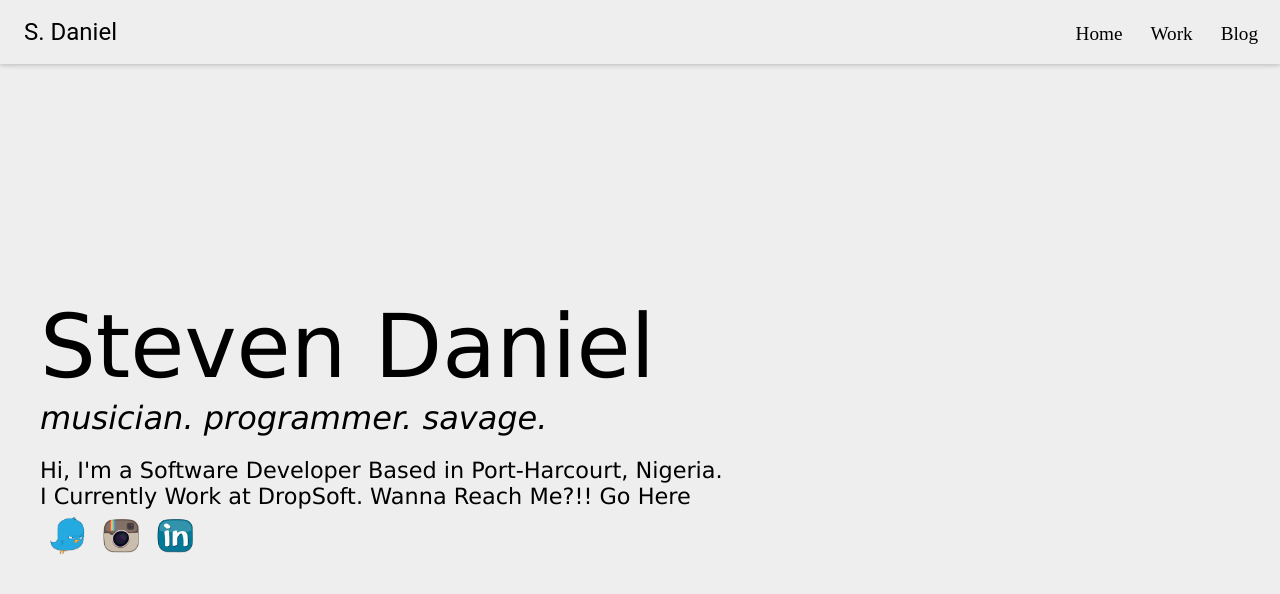
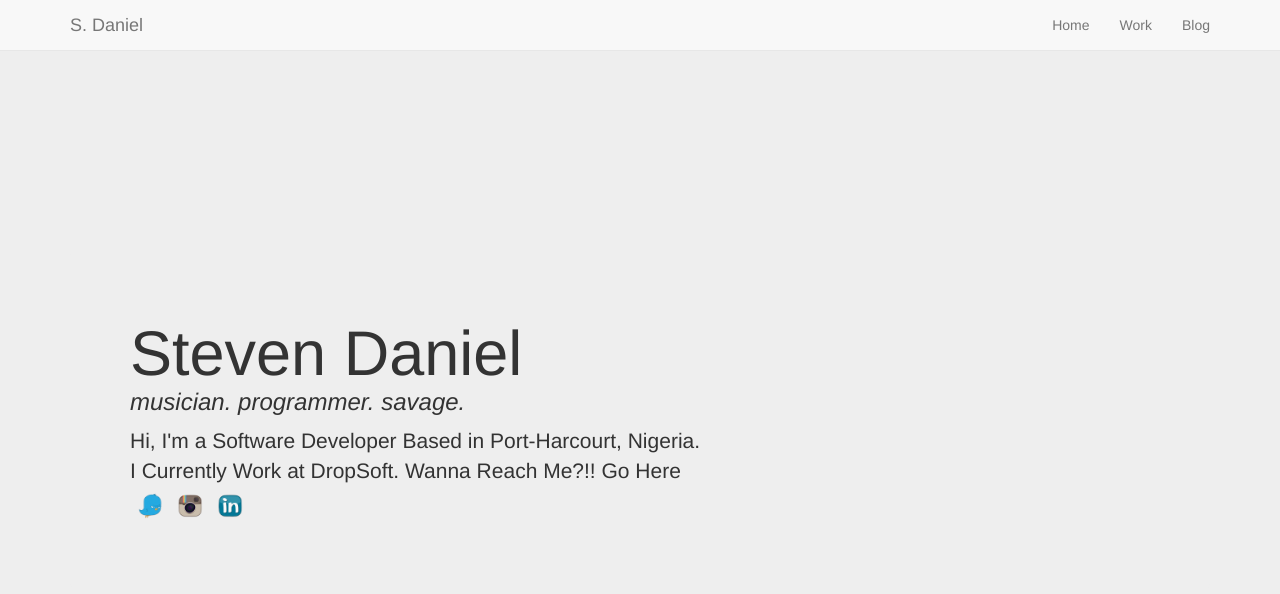
Before and after one commit to Sdantevie/thefront, a React (Create React App) app: page / in a window 1280 px wide. Shown: the top 594 px of the page. Built offline with nearby package versions, Linux system fonts and the light colour scheme; what react-tap-event-plugin would draw is missing.

Commit message:
done with material-ui, now using bootstrap from a cdn

```diff
--- a/package.json
+++ b/package.json
@@ -23,7 +23,6 @@
     "webpack-merge": "^4.1.0"
   },
   "dependencies": {
-    "material-ui": "^0.18.0",
     "react": "^15.5.4",
     "react-bootstrap": "^0.31.0",
     "react-dom": "^15.5.4",
--- a/public/index.html
+++ b/public/index.html
@@ -1,9 +1,11 @@
 <!doctype html>
 <html lang="en">
-  <head>
+
+<head>
     <meta charset="utf-8">
     <meta name="viewport" content="width=device-width, initial-scale=1">
     <link rel="shortcut icon" href="./images/favicon.ico">
+    <link href="https://maxcdn.bootstrapcdn.com/bootstrap/3.3.7/css/bootstrap.min.css" rel="stylesheet" integrity="sha384-BVYiiSIFeK1dGmJRAkycuHAHRg32OmUcww7on3RYdg4Va+PmSTsz/K68vbdEjh4u" crossorigin="anonymous">
     <!--
       Notice the use of %PUBLIC_URL% in the tag above.
       It will be replaced with the URL of the `public` folder during the build.
@@ -14,8 +16,9 @@
       Learn how to configure a non-root public URL by running `npm run build`.
     -->
     <title>S. Daniel</title>
-  </head>
-  <body>
+</head>
+
+<body>
     <div id="root"></div>
     <!--
       This HTML file is a template.
@@ -27,5 +30,8 @@
       To begin the development, run `npm start`.
       To create a production bundle, use `npm run build`.
     -->
-  </body>
+    <script src="https://cdnjs.cloudflare.com/ajax/libs/jquery/3.2.1/jquery.min.js"></script>
+    <script src="https://maxcdn.bootstrapcdn.com/bootstrap/3.3.7/js/bootstrap.min.js" integrity="sha384-Tc5IQib027qvyjSMfHjOMaLkfuWVxZxUPnCJA7l2mCWNIpG9mGCD8wGNIcPD7Txa" crossorigin="anonymous"></script>
+</body>
+
 </html>
--- a/src/App.css
+++ b/src/App.css
@@ -1,14 +1,8 @@
 .App-Content {
-     background-color: #EEEEEE;
+     background: transparent;
      height: 100%;
      width: 100%;
      z-index: 1;
      position: fixed;
 
 }
-.laPimp {
-    position:absolute;
-    top: 100%;
-    width:100%;
-    z-index: 2;
-}
--- a/src/App.js
+++ b/src/App.js
@@ -1,18 +1,13 @@
 import React from 'react';
 import {BrowserRouter, Route, Switch} from 'react-router-dom'
-import lightBaseTheme from 'material-ui/styles/baseThemes/lightBaseTheme';
-import MuiThemeProvider from 'material-ui/styles/MuiThemeProvider';
-import getMuiTheme from 'material-ui/styles/getMuiTheme';
 import Header  from './components/header/header';
 import Home from './components/home/home';
 import BlogLanding from './components/blog/bloglanding';
 import './App.css'
 
 class App extends React.Component {
-
   render(){
     return(
-        <MuiThemeProvider muiTheme={getMuiTheme(lightBaseTheme)}>
           <div className="App-Content">
               <Header/>
               <Switch>
@@ -20,7 +15,6 @@ class App extends React.Component {
                 <Route path="/blog" component={BlogLanding}/>
               </Switch>
           </div>
-        </MuiThemeProvider>
     );
   }
 }
--- a/src/components/header/header.css
+++ b/src/components/header/header.css
@@ -1,17 +1,3 @@
-.linkContainer {
-    text-align: center;
-    padding-top: 15px
+.head {
+    background: transparent;
 }
-
-.linking {
-    box-sizing: border-box;
-    padding: 20px 14px 2px 14px;
-    text-decoration: none;
-    color: #000000;
-    font-size: 120%;
-    font-family: 'Lucida-Sans';
-}
-
-.linking:hover {
-    color: #bdbdbd;
-}
--- a/src/components/header/header.js
+++ b/src/components/header/header.js
@@ -1,30 +1,30 @@
 import React from 'react';
-import {Link} from 'react-router-dom';
+import { Link } from 'react-router-dom';
 import './header.css';
-import AppBar from 'material-ui/AppBar';
 
-class Head extends React.Component{
-    render(){
-         const navlink = (
-            <div className="linkContainer">
-                        <Link to='/' className="linking">Home</Link>
-                        <Link to='/work' className="linking">Work</Link>
-                        <Link to='/blog' className="linking">Blog</Link>
+class Head extends React.Component {
+    render() {
+        return(
+         <nav className="navbar navbar-default navbar-fixed-top">
+        <div className="container">
+            <div className="navbar-header">
+                <button type="button" className="navbar-toggle collapsed" data-toggle="collapse" data-target=".navbar-collapse" aria-expanded="false">
+                        <span className="sr-only">Toggle navigation</span>
+                        <span className="icon-bar"></span>
+                        <span className="icon-bar"></span>
+                        <span className="icon-bar"></span>
+                    </button>
+                <a className="navbar-brand" href="#">S. Daniel</a>
             </div>
-        );
-        return(
-            <AppBar
-            title="S. Daniel"
-            showMenuIconButton={false}
-            style={{
-                backgroundColor: 'transparent',
-                position: 'fixed'
-            }}
-            titleStyle={{
-                color: '#000000'
-            }}
-            iconElementRight={navlink}
-            />
+            <div className="collapse navbar-collapse head">
+                <ul className="nav navbar-nav navbar-right">
+                    <li><Link to='/'>Home</Link></li>
+                    <li><Link to='/work' >Work</Link></li>
+                    <li><Link to='/blog' >Blog</Link></li>
+                </ul>
+            </div>
+        </div>
+    </nav>
         );
     }
 }
--- a/src/components/home/home.css
+++ b/src/components/home/home.css
@@ -1,34 +1,11 @@
-.home {
-    background: transparent;
-    box-sizing:border-box;
-    height: 100%;
-    }
-.title {
-    text-align: left;
-    font-size: 550%;
-    font-weight: lighter;
-    font-family: 'Lucida Sans';
-    margin: 0px;
-    padding: 295px 10px 0px 40px;
+.lePad {
+    margin-top: 200px;
 }
-
-.desc {
-    text-align: left;
-    margin: 0px;
-    font-weight: lighter;
-    font-family: 'Lucida Sans';
-    font-size: 200%;
-    font-style: italic;
-    padding: 1px 30px 10px 40px;
+.leTitle {
+    margin-bottom: 1px;
 }
-
-.about {
-   text-align: left;
-   font-family: 'Lucida Sans';
-   font-size: 140%;
-   margin: 0px;
-   box-sizing: border-box;
-   padding: 10px 15px 40px 40px;
+.leSubtitle {
+    margin-top: 1px;
 }
 
 .leImage {
--- a/src/components/home/home.js
+++ b/src/components/home/home.js
@@ -4,10 +4,12 @@ import './home.css'
 export default class Home extends React.Component{
     render(){
         return (
-           <div className="home">
-                <h1 className="title">Steven Daniel</h1>
-                <h3 className="desc">musician.   programmer.    savage. </h3>
-                 <p className="about">
+
+           <div className="container">
+               <div className="lePad jumbotron">
+                <h1 className="leTitle" >Steven Daniel</h1>
+                <h3 className="leSubtitle"><i>musician.   programmer.    savage.</i> </h3>
+                 <p >
                  Hi, I'm a Software Developer Based in Port-Harcourt, Nigeria. <br/>
                  I Currently Work at DropSoft. Wanna Reach Me?!! Go Here<br/>
                  <a href="https://twitter.com/_deemogul">
@@ -20,6 +22,7 @@ export default class Home extends React.Component{
                     <img className="leImage" src="./images/icon_linkedin_128.png" alt="Instagram"/>
                 </a>
                 </p>
+                </div>
             </div>
         );
     }
--- a/src/index.css
+++ b/src/index.css
@@ -1,5 +1,5 @@
 body {
   margin: 0;
-  padding: 0;
-  font-family: 'Lucida Sans';
+  background-color: #EEEEEE;
+  padding-top: 51px;
 }
--- a/webpack/webpack.dev.js
+++ b/webpack/webpack.dev.js
@@ -1,6 +1,5 @@
 var path = require('path');
 var HtmlWebpackPlugin = require('html-webpack-plugin');
-console.log(path.resolve(path.normalize(__dirname + '/..'), 'public/index.html'));
 module.exports = {
     devtool: 'cheap-module-source-map',
     entry: [
```
Also changed, not shown: webpack.config.js (line endings or trailing spaces), 1 other file (tests, documents, lock files or other folders).
